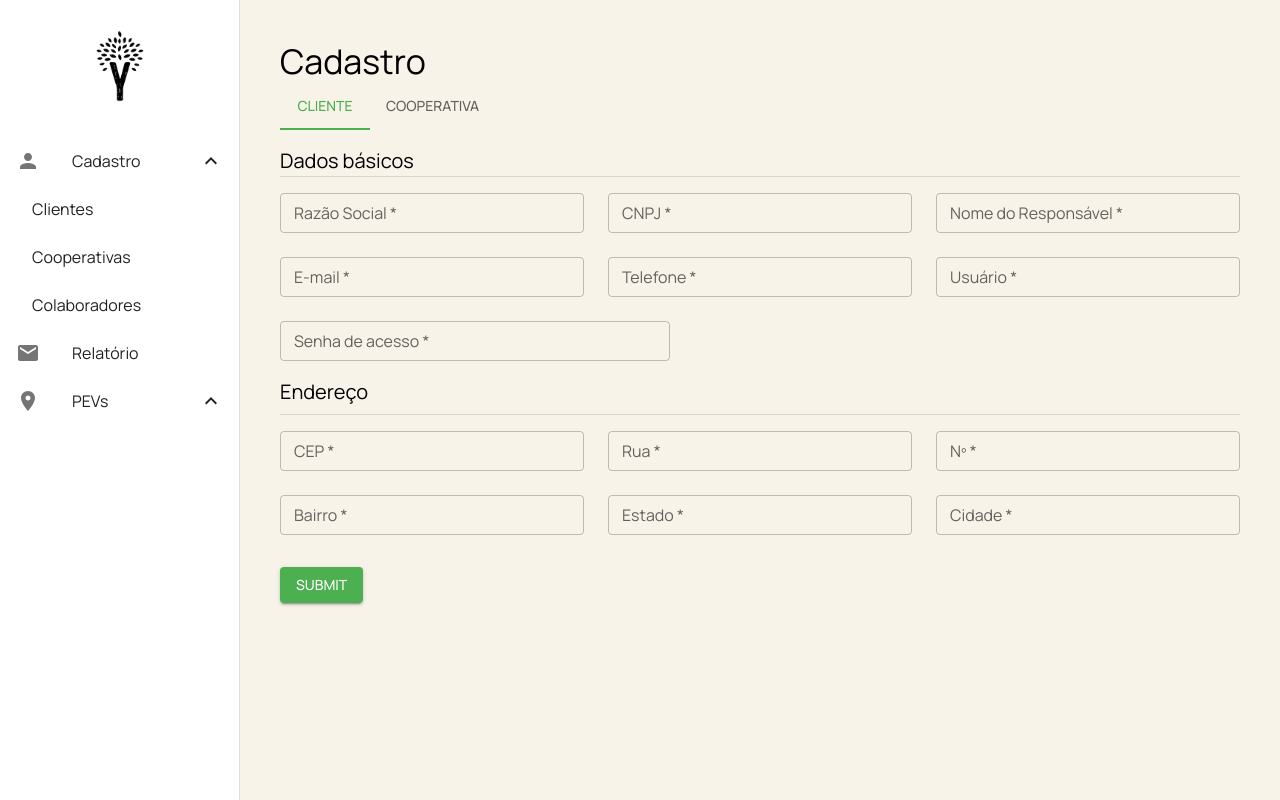
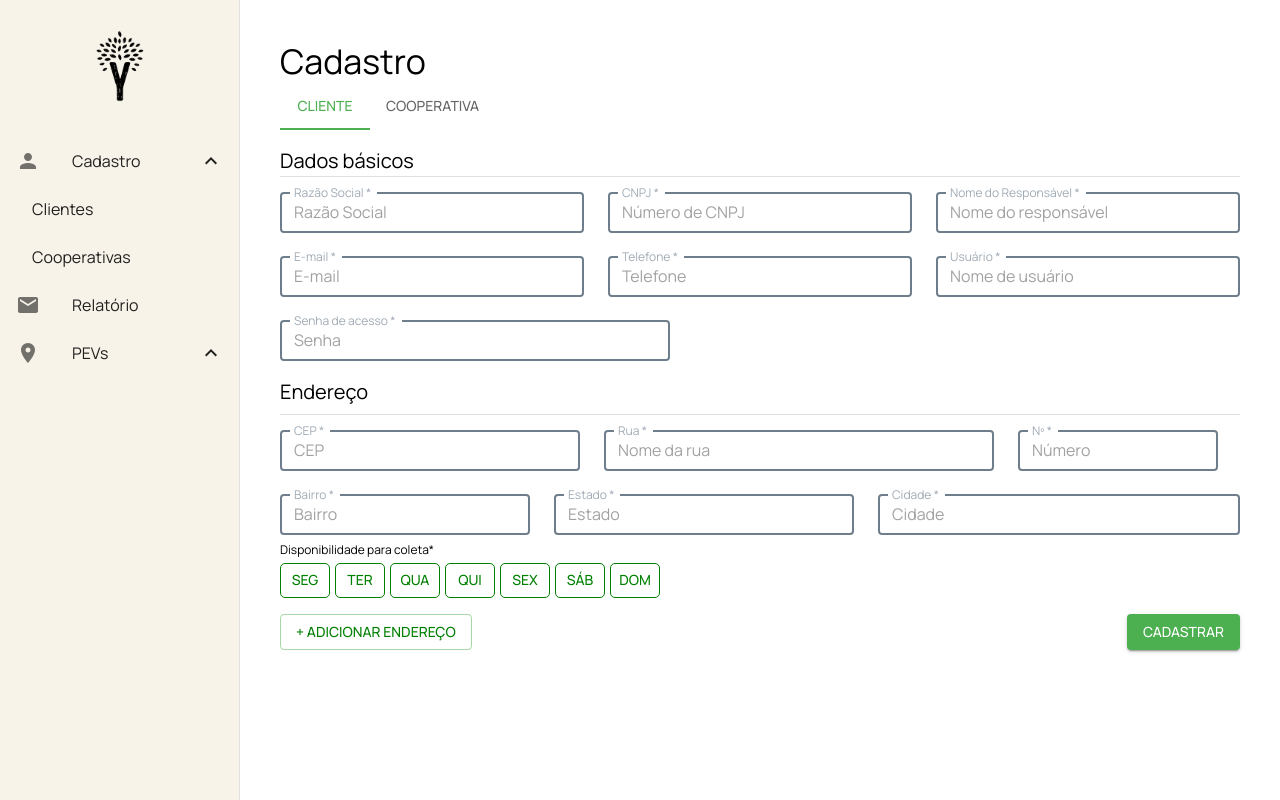
Before and after one commit to mauricioholandaIA/yby-front, a React (Create React App) app: page /cadastro in a window 1280 px wide. Both pictures are taken after a click on the tab "CLIENTE". Built offline with nearby package versions, Linux system fonts and the light colour scheme.

Commit message:
feat: register client

```diff
--- a/src/index.tsx
+++ b/src/index.tsx
@@ -18,6 +18,33 @@ const theme = createTheme({
   typography: {
     fontFamily: "Manrope",
   },
+
+  components: {
+    MuiTextField: {
+      styleOverrides: {
+        root: {
+          backgroundColor: "#FFFFFF",
+          "& label.Mui-focused": {
+            color: "#A0AAB4",
+          },
+          "& .MuiInput-underline:after": {
+            borderBottomColor: "#B2BAC2",
+          },
+          "& .MuiOutlinedInput-root": {
+            "& fieldset": {
+              borderColor: "#E0E3E7",
+            },
+            "&:hover fieldset": {
+              borderColor: "#B2BAC2",
+            },
+            "&.Mui-focused fieldset": {
+              borderColor: "#6F7E8C",
+            },
+          },
+        },
+      },
+    },
+  },
 });
 
 const root = ReactDOM.createRoot(
--- a/src/register/client-form.tsx
+++ b/src/register/client-form.tsx
@@ -1,6 +1,8 @@
 import { Button, Divider, TextField, Typography } from "@mui/material";
 import { Box, styled } from "@mui/system";
+import React from "react";
 import { Controller, useForm } from "react-hook-form";
+import WeekDayToggle from "./components/WeekDayToggle";
 
 const FormContainer = styled(Box)({
   display: "flex",
@@ -10,16 +12,12 @@ const FormContainer = styled(Box)({
   marginBottom: "16px",
 });
 
-const FormField = styled(Box)({
-  width: "30%",
-  maxWidth: "390px",
-  minWidth: "200px",
-  flexGrow: 1,
-});
-
-const SubmitButton = styled(Button)({
-  marginTop: "16px",
-});
+const FormField = styled(Box)<{ size?: string }>`
+  width: 30%;
+  max-width: ${(props) => props.size || "390px"};
+  min-width: 200px;
+  flex-grow: 1;
+`;
 
 export default function ClientForm() {
   const { control, handleSubmit } = useForm({
@@ -61,87 +59,112 @@ export default function ClientForm() {
       section: "Dados básicos",
       fields: [
         {
-          name: "socialName",
+          name: "client_socialName",
           label: "Razão Social",
           placeholder: "Razão Social",
           required: true,
+          size: "390px",
         },
         {
-          name: "cnpj",
+          name: "client_cnpj",
           label: "CNPJ",
           placeholder: "Número de CNPJ",
           required: true,
+          size: "390px",
         },
         {
-          name: "responsibleName",
+          name: "client_responsibleName",
           label: "Nome do Responsável",
           placeholder: "Nome do responsável",
           required: true,
+          size: "390px",
         },
         {
-          name: "email",
+          name: "client_email",
           label: "E-mail",
           placeholder: "E-mail",
           required: true,
+          size: "390px",
         },
         {
-          name: "phone",
+          name: "client_phone",
           label: "Telefone",
           placeholder: "Telefone",
           required: true,
+          size: "390px",
         },
         {
-          name: "username",
+          name: "client_username",
           label: "Usuário",
           placeholder: "Nome de usuário",
           required: true,
+          size: "390px",
         },
         {
-          name: "password",
+          name: "client_password",
           label: "Senha de acesso",
           placeholder: "Senha",
           type: "password",
           required: true,
+          size: "390px",
         },
       ],
     },
     {
       section: "Endereço",
       fields: [
-        { name: "cep", label: "CEP", placeholder: "CEP", required: true },
+        {
+          name: "cep",
+          label: "CEP",
+          placeholder: "CEP",
+          required: true,
+          size: "300px",
+        },
         {
           name: "rua",
           label: "Rua",
           placeholder: "Nome da rua",
           required: true,
+          size: "390px",
         },
         {
           name: "numeroRua",
           label: "Nº",
           placeholder: "Número",
           required: true,
+          size: "200px",
         },
         {
           name: "bairro",
           label: "Bairro",
           placeholder: "Bairro",
           required: true,
+          size: "250px",
         },
         {
           name: "estado",
           label: "Estado",
           placeholder: "Estado",
           required: true,
+          size: "300px",
         },
         {
           name: "cidade",
           label: "Cidade",
           placeholder: "Cidade",
           required: true,
+          size: "390px",
+          type: "outlined",
         },
       ],
     },
   ];
+
+  const [addressForms, setAddressForms] = React.useState([{}]);
+
+  const handleAddAddressForm = () => {
+    setAddressForms([...addressForms, {}]);
+  };
 
   return (
     <div>
@@ -179,6 +202,8 @@ export default function ClientForm() {
                       label={label}
                       variant="outlined"
                       size="small"
+                      focused
+                      autoComplete="off"
                     />
                   )}
                 />
@@ -192,11 +217,19 @@ export default function ClientForm() {
         </Typography>
 
         <Divider />
-
+        {addressForms.map((addressForm, index) => (
+          <div key={index}>
             <FormContainer>
               {formFields[1].fields.map(
-            ({ name, label, placeholder, required, type = "outlined" }) => (
-              <FormField key={name}>
+                ({
+                  name,
+                  label,
+                  placeholder,
+                  required,
+                  size,
+                  type = "outlined",
+                }) => (
+                  <FormField size={size} key={name}>
                     <Controller
                       name={
                         name as
@@ -221,22 +254,43 @@ export default function ClientForm() {
                           label={label}
                           variant="outlined"
                           size="small"
+                          focused
+                          autoComplete="off"
                         />
                       )}
                     />
                   </FormField>
                 )
               )}
+              <WeekDayToggle />
             </FormContainer>
+          </div>
+        ))}
 
-        <SubmitButton
+        <div
+          style={{
+            display: "flex",
+            justifyContent: "space-between",
+            marginTop: "10px",
+          }}
+        >
+          <Button
+            variant="outlined"
+            color="primary"
+            style={{ marginRight: "10px", color: "green" }}
+            onClick={handleAddAddressForm}
+          >
+            + Adicionar Endereço
+          </Button>
+          <Button
             style={{ color: "#ffff" }}
             type="submit"
             variant="contained"
             color="primary"
           >
-          Submit
-        </SubmitButton>
+            Cadastrar
+          </Button>
+        </div>
       </form>
     </div>
   );
--- /dev/null
+++ b/src/register/components/WeekDayToggle.tsx
@@ -0,0 +1,56 @@
+import { ToggleButton, ToggleButtonGroup } from "@mui/material";
+import React, { useState } from "react";
+
+const WeekDayToggle = () => {
+  const [selected, setSelected] = React.useState(false);
+
+  const days = ["Seg", "Ter", "Qua", "Qui", "Sex", "Sáb", "Dom"];
+
+  return (
+    <div>
+      <div
+        style={{ fontSize: "12px", marginBottom: "5px", marginTop: "-18px" }}
+      >
+        Disponibilidade para coleta*
+      </div>
+      <div style={{ display: "flex", gap: "5px" }}>
+        {days.map((day, index) => {
+          return (
+            <ToggleButton
+              key={index}
+              value={day}
+              selected={selected}
+              onChange={() => setSelected((prevSelected) => !prevSelected)}
+              style={{
+                backgroundColor: selected ? "green" : "transparent",
+                borderColor: "green",
+                width: "50px",
+                height: "35px",
+                borderRadius: "5px",
+                border: "1px solid",
+                fontSize: "14px",
+                textAlign: "center",
+                cursor: "pointer",
+                color: selected ? "white" : "green",
+              }}
+            >
+              {day}
+            </ToggleButton>
+          );
+        })}
+      </div>
+    </div>
+  );
+};
+
+export default WeekDayToggle;
+
+{
+  /* <ToggleButton
+  value="check"
+  selected={selected}
+  onChange={() => setSelected((prevSelected) => !prevSelected)}
+>
+  S
+</ToggleButton>; */
+}
--- a/src/register/index.tsx
+++ b/src/register/index.tsx
@@ -6,7 +6,6 @@ import ClientForm from "./client-form";
 const StyledContainer = styledComponents.div`
     display: flex;
     flex-direction: column;
-    background-color: rgba(221, 195, 147, 0.2);
     min-height: 100vh;
     height: 100%;
     width: 100%;
--- a/src/template/drawer.tsx
+++ b/src/template/drawer.tsx
@@ -56,8 +56,15 @@ export default function ResponsiveDrawerLayout(props: Props) {
   };
 
   const drawer = (
-    <div>
-      <Box sx={{ textAlign: "center", p: 2 }}>
+    <div
+      style={{ backgroundColor: " rgba(221, 195, 147, 0.2)", height: "100%" }}
+    >
+      <Box
+        sx={{
+          textAlign: "center",
+          p: 2,
+        }}
+      >
         <YbySvg style={{ width: "100%", maxWidth: "100px", height: "auto" }} />
       </Box>
 
@@ -75,9 +82,6 @@ export default function ResponsiveDrawerLayout(props: Props) {
           </ListItemButton>
           <ListItemButton sx={{ pl: 4 }}>
             <ListItemText primary="Cooperativas" />
-          </ListItemButton>
-          <ListItemButton sx={{ pl: 4 }}>
-            <ListItemText primary="Colaboradores" />
           </ListItemButton>
         </List>
       </Collapse>
@@ -122,7 +126,10 @@ export default function ResponsiveDrawerLayout(props: Props) {
 
       <Box
         component="nav"
-        sx={{ width: { sm: drawerWidth }, flexShrink: { sm: 0 } }}
+        sx={{
+          width: { sm: drawerWidth },
+          flexShrink: { sm: 0 },
+        }}
         aria-label="mailbox folders"
       >
         <Drawer
```
Lines whose indentation alone changed are shown as unchanged.
